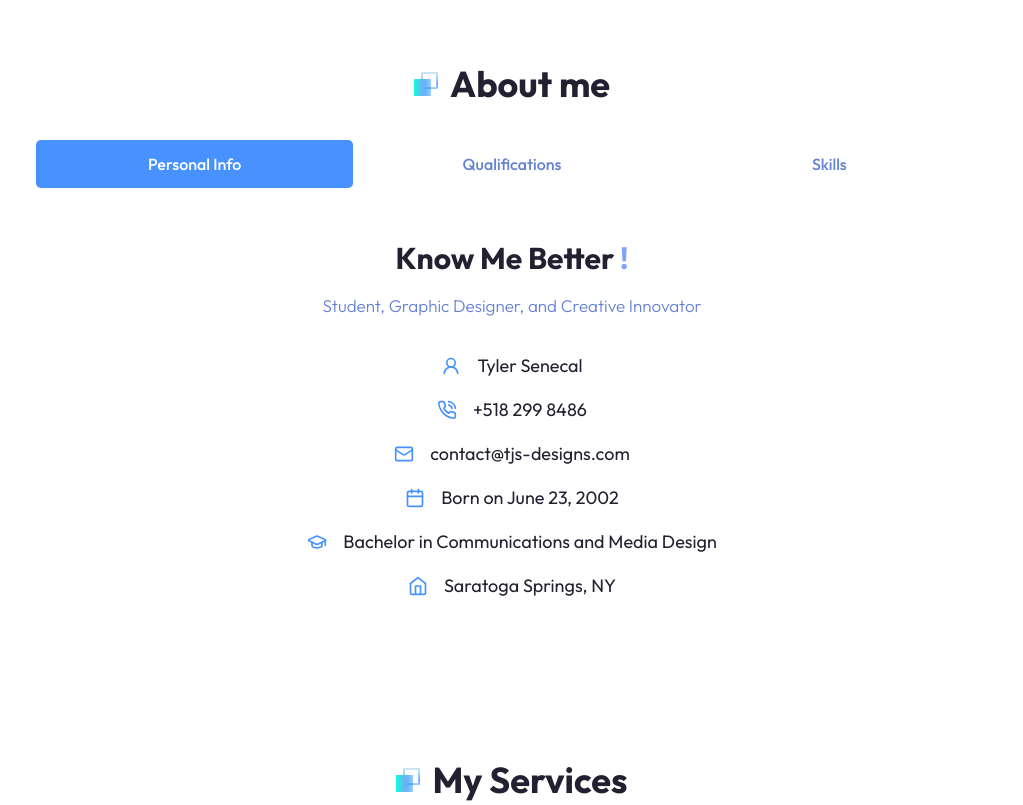
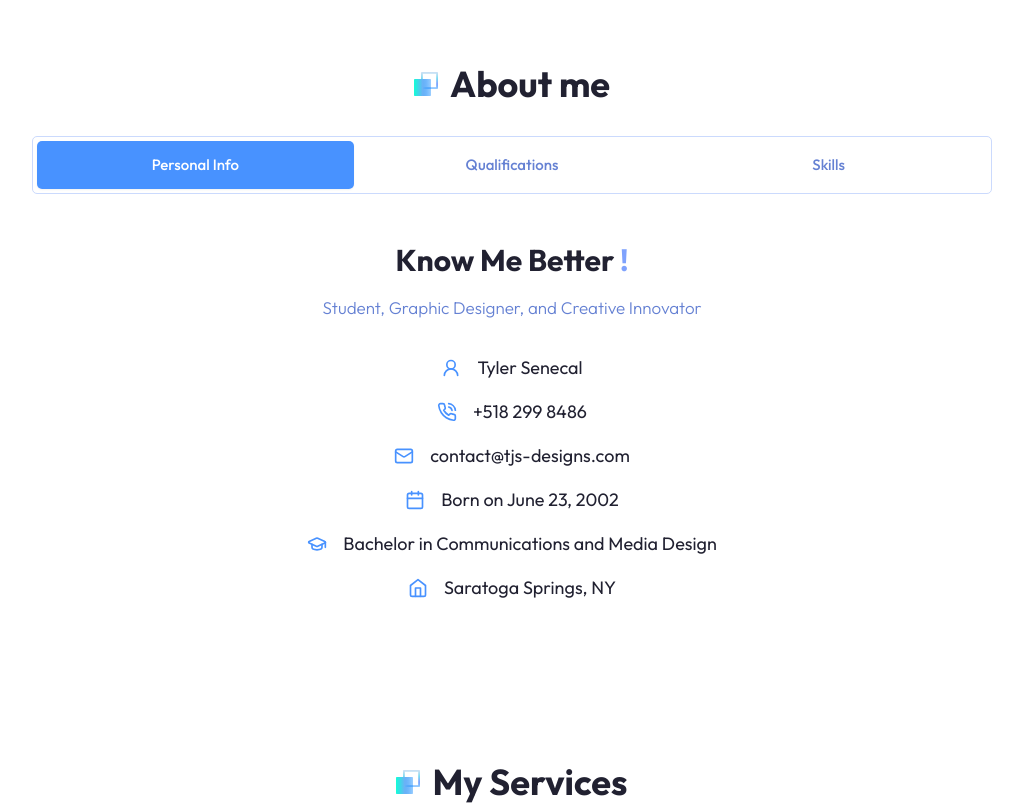
Before and after one commit to danpellegrino/tjsportfolio, a Next.js app: page / in a window 1280 px wide. Shown: the part 840-1645 px from the top of the page, without its empty margins (128-1151 px from the left). Built offline with nearby package versions, Linux system fonts and the light colour scheme.

Commit message:
Fix tab styling in About component

```diff
--- a/components/About.jsx
+++ b/components/About.jsx
@@ -137,7 +137,7 @@ const About = () => {
           {/* Tabs */}
           <div className="flex-1">
             <Tabs defaultValue="personal">
-              <TabsList className="w-full grid grid-cols-3 xl:max-w-[520px] xl:border dark:border-none">
+              <TabsList className="w-full grid grid-cols-3 xl:max-w-[520px] border dark:border-none">
                 <TabsTrigger className="w-auto" value="personal">
                   Personal Info
                 </TabsTrigger>
--- a/components/ui/tabs.jsx
+++ b/components/ui/tabs.jsx
@@ -23,7 +23,7 @@ const TabsTrigger = React.forwardRef(({ className, ...props }, ref) => (
   <TabsPrimitive.Trigger
     ref={ref}
     className={cn(
-      "inline-flex items-center hover:text-black dark:hover:text-white justify-center whitespace-nowrap rounded-[5px] px-3 py-1.5 text-base font-medium ring-offset-background transition-all focus-visible:outline-none focus-visible:ring-2 focus-visible:ring-ring focus-visible:ring-offset-2 disabled:pointer-events-none disabled:opacity-50 data-[state=active]:bg-primary data-[state=active]:text-white data-[state=active]:shadow-sm h-[48px]",
+      "inline-flex items-center hover:text-black dark:hover:text-white justify-center whitespace-nowrap rounded-[5px] px-3 py-1.5 text-base text-[15px] xl:text-[17px] font-medium ring-offset-background transition-all focus-visible:outline-none focus-visible:ring-2 focus-visible:ring-ring focus-visible:ring-offset-2 disabled:pointer-events-none disabled:opacity-50 data-[state=active]:bg-primary data-[state=active]:text-white data-[state=active]:shadow-sm h-[48px]",
       className
     )}
     {...props}
```
